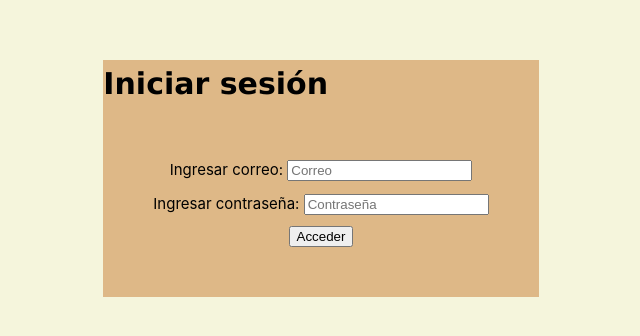
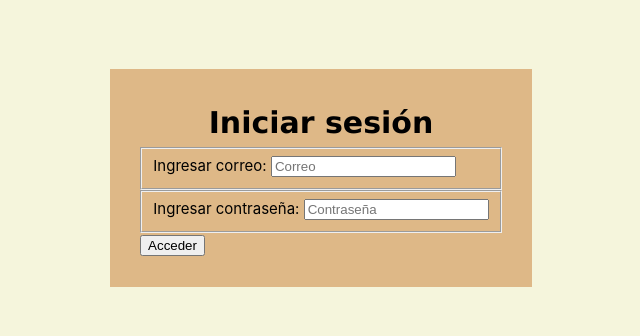
Before and after one commit to CasMonDavid/Programacion_Avanzada_7_David, a Vue app in the folder Unidad 3/proyecto-vue/: page / in a window 1280 px wide. Shown: the part 222-558 px from the top of the page, without its empty margins (319-959 px from the left). Built offline with nearby package versions, Linux system fonts and the light colour scheme.

Commit message:
Activdad 12 completada

```diff
--- a/Unidad 3/proyecto-vue/src/App.vue
+++ b/Unidad 3/proyecto-vue/src/App.vue
@@ -1,71 +1,108 @@
 <script setup>
-  import { ref } from 'vue'
-  let name = ref('David')
+  import { ref, onMounted, onUpdated, onUnmounted } from 'vue'
+  let users = ref([])
+  let name = ref('')
   let username = ref('')
   let email = ref('')
   let phone = ref('')
+  let password = ref('')
   let isLogin = ref(false)
   let isAddNewUser = ref(false)
 
-  methods: {
-    function onSubmit()
-        {
-	    		console.log(this.email)
-	    		console.log(this.password)
+  function checkSession(){
+   name.value = localStorage.getItem('SessionName')
+    if (nameSession!=undefined){
+      isLogin=true;
+      console.log("Nombre de la sesion: "+nameSession);
+    }else{
+      console.log("No hay ninguna sesion");
+    }
+  };
 
-	    		fetch('users.json',)
-	    		.then(res=>res.json())
+  function onSubmit(){
+    fetch('./users.json')
+    .then(res => res.json())
     .then((response) => {
-
+      users = response
       response.forEach((e) => {
-
-				    	if (e.email==this.email) {
-				    		if(e.password == this.password){
-
-				    			console.log("Login")
-				    			this.isLogin = true
+        if (e.email == email.value){
+          if (e.password == password.value){
+            isLogin.value = true
+            sessionStorage.setItem('SessionName',e.name)
+            name.value = sessionStorage.getItem("SessionName")
+            alert("Bienvenido al sistema "+e.name)
           }
         }
+      })
+    }).catch((error) => {
+      console.error('Error durante la recoleción de datos :', error)
+    });
+  }
 
+  onMounted(() => {
+    name.value = sessionStorage.getItem("SessionName")
+
+    fetch('./users.json')
+    .then(res => res.json())
+    .then((response) => {
+      users.value = response
+    }).catch((error) => {
+      console.error('Error durante la recoleción de datos :', error)
     });
 
-				    if (!this.isLogin) {
-				    	alert("Verifique su información")
+    if (name.value!=undefined){
+      console.log("Sesion abierta de: "+name.value)
+      isLogin.value = true;
     }
-
-
+    console.log("los componentes son montados ")
   })
-	    		.catch((error) => {
-
-	    			alert("Ha ocurrido un error")
-
-				});
-	    }
-  }
 </script>
 
 <template>
   <div class="cuerpo">
-    <div v-if="!isLogin">
+    <form v-if="!isLogin" @submit.prevent="onSubmit">
       <div id="titulo">
         <h1>Iniciar sesión</h1>
       </div>
-      <div id="campos">
-        <div id="campoCorreo">
+      <fieldset id="campoCorreo">
         <label for="">Ingresar correo: </label>
-          <input v-model="correo" type="text" placeholder="Correo">
-        </div>
-        <div id="campoPassword">
+        <input v-model="email" type="text" placeholder="Correo">
+      </fieldset>
+      <fieldset id="campoPassword">
         <label for="">Ingresar contraseña: </label>
         <input v-model="password" type="password" placeholder="Contraseña">
-        </div>
+      </fieldset>
       <button type="submit">Acceder</button>
-      </div>
-    </div>
+    </form>
     <div v-else>
       <h2>Bienvenido {{ name }}</h2>
       <div v-if="!isAddNewUser">
-
+        <table>
+          <thead>
+            <tr>
+              <th>Nombre</th>
+              <th>Nombre de usuario</th>
+              <th>Correos</th>
+              <th>Teléfonos</th>
+            </tr>
+          </thead>
+          <tbody>
+            <tr v-for="dato in users">
+              <td>
+                {{ dato.name }}
+              </td>
+              <td>
+                {{ dato.username }}
+              </td>
+              <td>
+                {{ dato.email }}
+              </td>
+              <td>
+                {{ dato.phone }}
+              </td>
+            </tr>
+          </tbody>
+        </table>
       </div>
       <div v-else>
       <form>
@@ -99,6 +136,12 @@
     flex-direction: column;
     align-items: center;
     background-color: burlywood;
+    padding: 30px;
+  }
+  #titulo{
+    display: flex;
+    flex-direction: column;
+    align-items: center;
   }
   #titulo h1{
     font-family: 'Lucida Sans', 'Lucida Sans Regular', 'Lucida Grande', 'Lucida Sans Unicode', Geneva, Verdana, sans-serif;
@@ -120,4 +163,10 @@
   h2{
     margin: 10px 0px;
   }
+  thead{
+    background-color: lightblue;
+  }
+  tbody{
+    background-color: lightgray;
+  }
 </style>
```
Also changed, not shown: Unidad 3/proyecto-vue/public/users.json (renamed from Unidad 3/proyecto-vue/src/users.json). Lines whose indentation alone changed are shown as unchanged.
